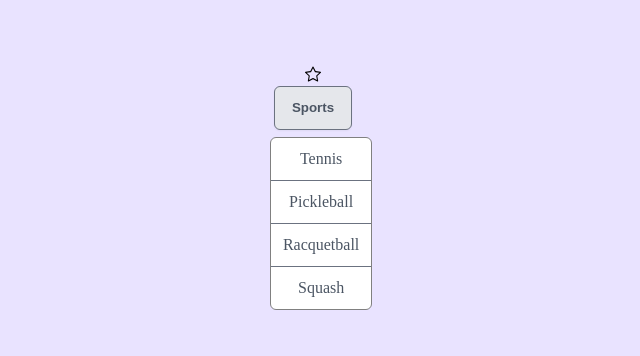
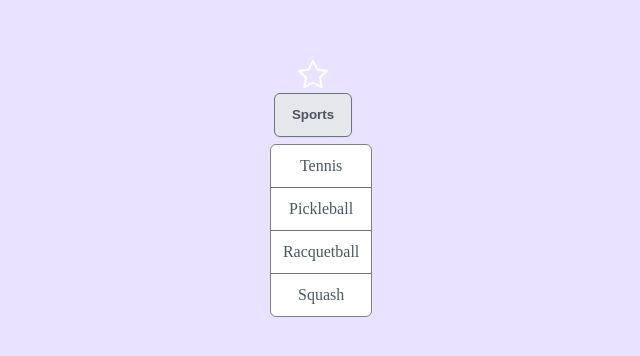
Before and after one commit to vishalicious213/react-buttons, a React (Vite) app: page / in a window 1280 px wide. Shown: the part 300-656 px from the top of the page, without its empty margins (327-967 px from the left). Built offline with nearby package versions, Linux system fonts and the light colour scheme.

Commit message:
updated CSS with .star and .star.filled

```diff
--- a/index.css
+++ b/index.css
@@ -181,3 +181,19 @@ button.button-lg {
 .menu-item:not(:last-child) {
     border-bottom: 1px solid #6B7280;
 }
+
+/* STAR */
+
+
+.star {
+    height: 30px;
+    width: 30px;
+    cursor: pointer;
+    transition: color .5s ease-in-out;
+    user-select: none;
+    color: white;
+}
+
+.star.filled {
+    color: orange;
+}
```
